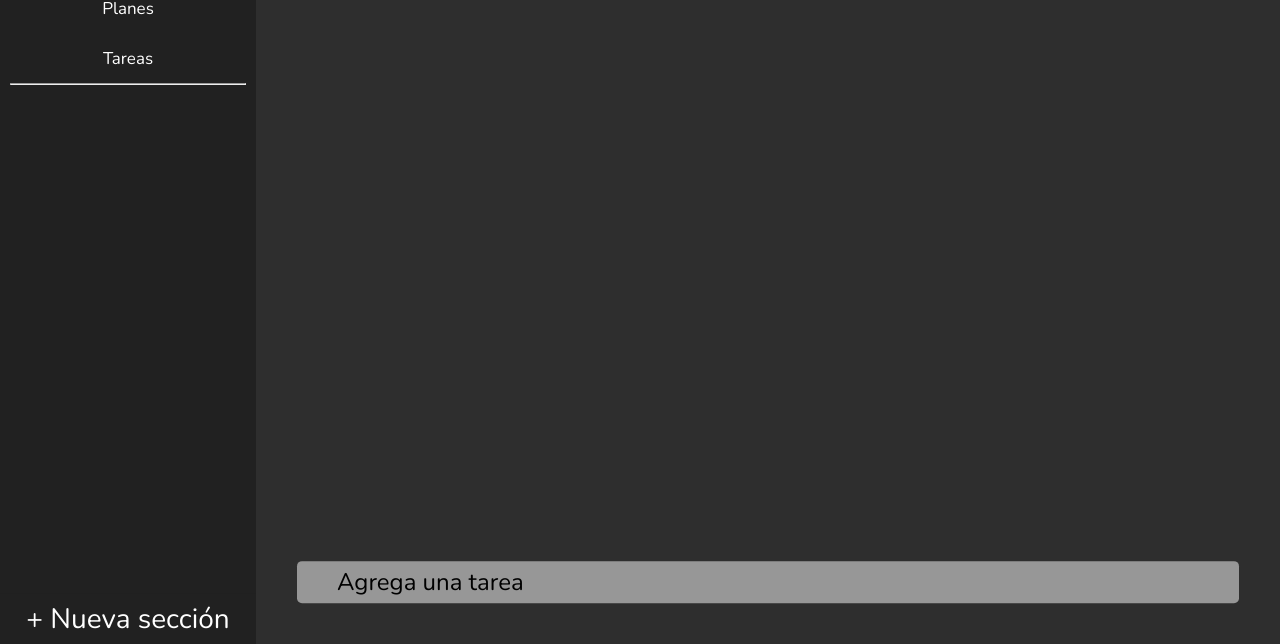
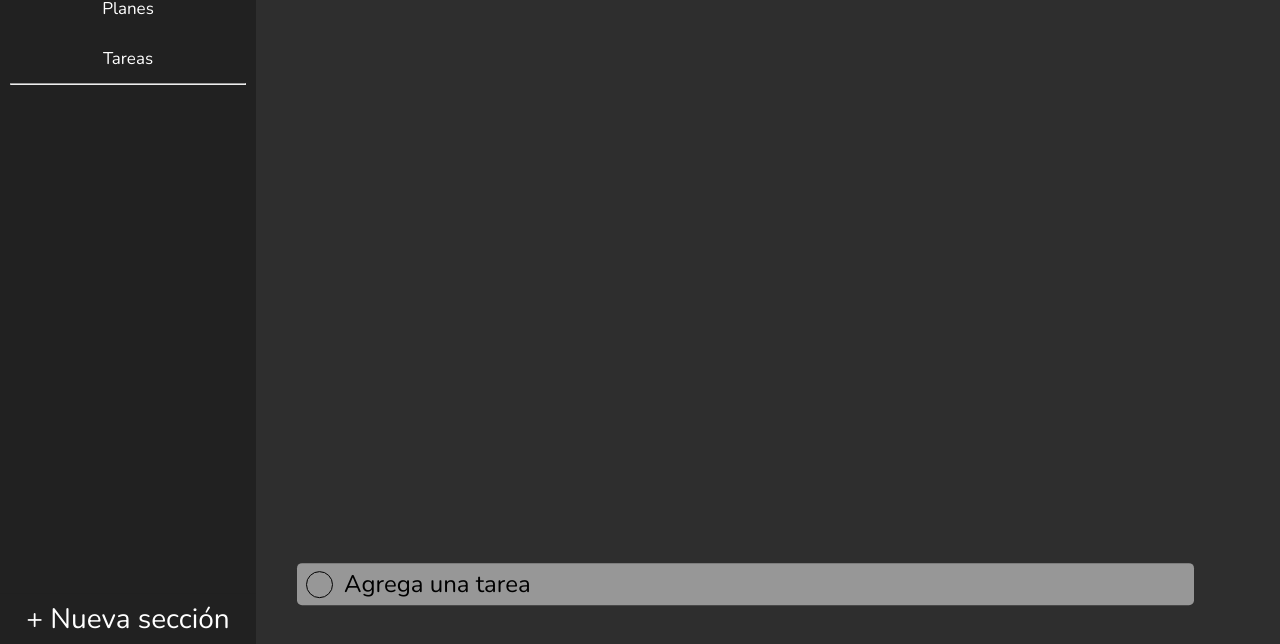
Before and after one commit to 285JuanDM/ToDoList, a plain HTML site: page index.html in a window 1280 px wide. Shown: the part 156-800 px from the top of the page. Drawn offline with nearby package versions, Linux system fonts and the light colour scheme.

Commit message:
Se arreglo HTML y CSS del input

```diff
--- a/estilos.css
+++ b/estilos.css
@@ -129,15 +129,41 @@ hr {
     margin-top: 3%;
     border-radius: 5px;
     height: 40px;
-    font-family: 'Nunito', sans-serif;
-    padding-left: 40px;
-    font-size: 3vh;
     border: none;
     outline: none;
-    background: rgba(255, 255, 255, 0.5);
+
+    &::before{
+    content: "";
+    position: absolute;
+    top: 6%;
+    bottom: 0;
+    left: 1%;
+    margin: auto;
+    width: 25px;
+    height: 25px;
+    border: 1.5px solid black;
+    border-radius: 50%;
+    }
+
 }
 
-
-.seccion .agregar_nota::placeholder{
+.seccion .input_nota::placeholder{
     color: black;
 }
+
+.seccion .input_nota{
+    border: none;
+    border-radius: 5px;
+    padding-left: 5%;
+    height: 100%;
+    width: 90%;
+
+    font-family: 'Nunito', sans-serif;
+    background: rgba(255, 255, 255, 0.5);
+    font-size: 3vh;
+
+    &:focus{
+        border: none;
+        outline: none;
+    }
+}
--- a/index.html
+++ b/index.html
@@ -28,7 +28,9 @@
                 </div>
                 <div class="notas_contenedor">
                 </div>
-                <input class="agregar_nota" type="text" placeholder="Agrega una tarea">
+                <div class="agregar_nota">
+                    <input class="input_nota" type="text" placeholder="Agrega una tarea">
+                </div>
             </section>
         </main>
     </body>
```
